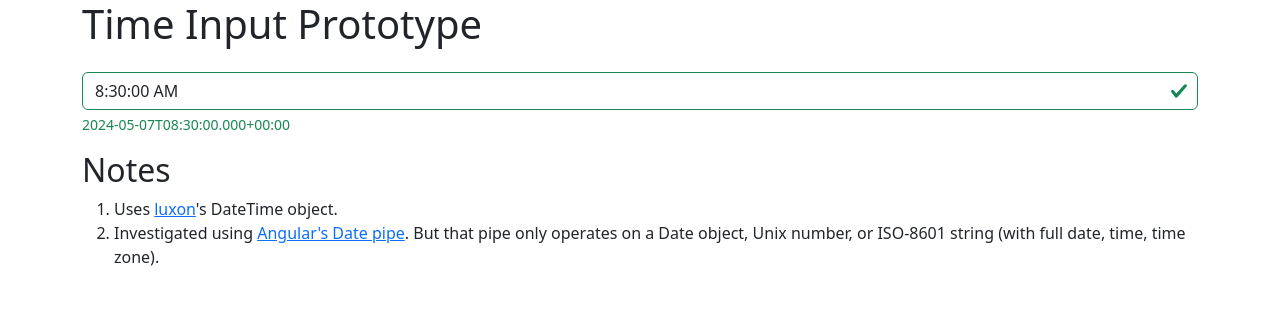
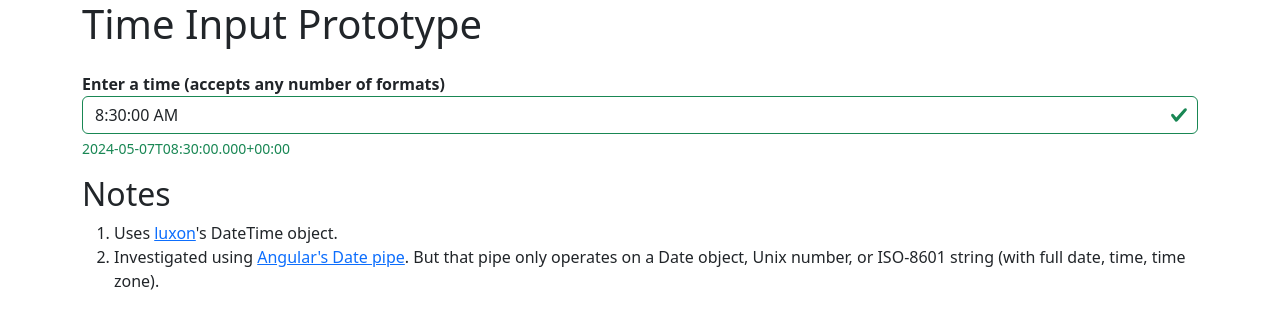
Before and after one commit to eh1160/stackblitz-starters-vlch6y, an Angular app: page / in a window 1280 px wide. Shown: the top 326 px of the page. Built offline with nearby package versions, Linux system fonts and the light colour scheme.

Commit message:
Added an Enter Time label

```diff
--- a/src/main.html
+++ b/src/main.html
@@ -1,6 +1,7 @@
 <div class="container">
     <h1>Time Input Prototype</h1>
     <div class="mt-4 mb-3">
+        <label><strong>Enter a time (accepts any number of formats)</strong></label>
         <app-time-input></app-time-input>
     </div>
 
```
